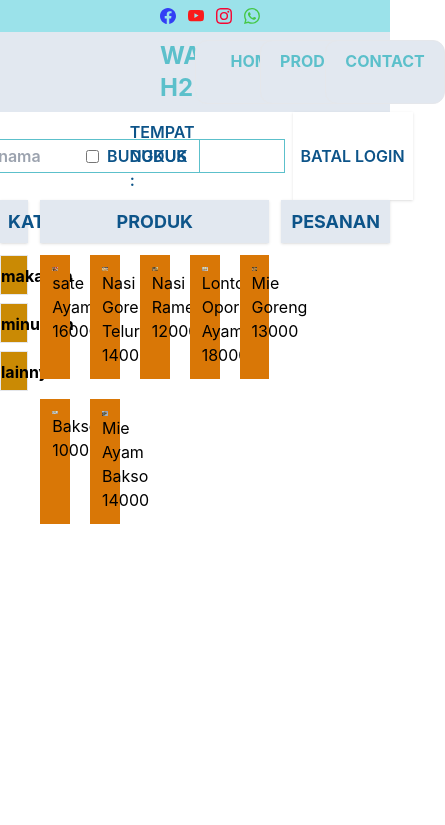
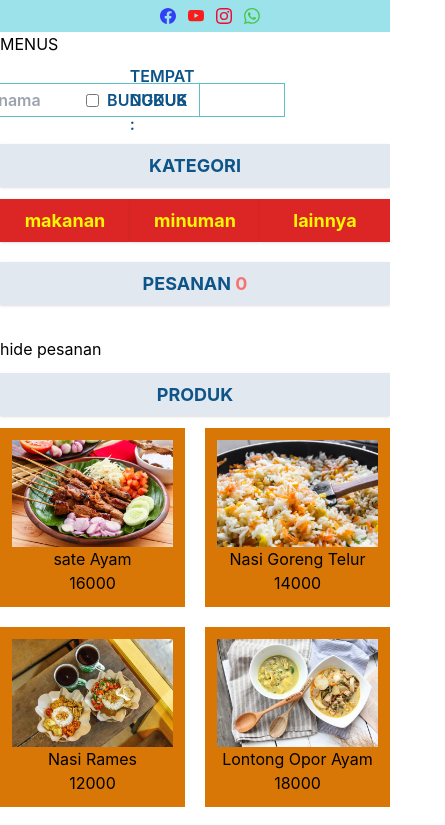
Before and after one commit to Rosyidimalang/new-e-food-stalls, a React (Create React App) app: page / in a window 390 px wide. Shown: the top 825 px of the page, 445 px wide, since content can reach past the window. Built offline with nearby package versions, Linux system fonts and the light colour scheme.

Commit message:
after presentation

```diff
--- a/src/App.js
+++ b/src/App.js
@@ -7,6 +7,7 @@ import { HiPlusCircle } from "react-icons/hi";
 import { BsChevronDown } from "react-icons/bs";
 import { FaTrash } from "react-icons/fa";
 import { RiDeleteBack2Fill } from "react-icons/ri";
+import { animation } from "./utils/constant";
 
 const menus = ["makanan", "minuman", "lainnya"];
 const product = {
@@ -43,6 +44,7 @@ const product = {
 export default function App() {
   const [pesanan, setPesanan] = useState([]);
   const [selectedMenu, setSelectedMenud] = useState("makanan");
+  const [tampilPesanan, settampilPesanan] = useState(true);
   const newPesanan = [...pesanan];
   const tambahkankepesanan = (valueyangdiklik) => {
     const newPesanan = [...pesanan];
@@ -85,20 +87,22 @@ export default function App() {
 
   return (
     <div>
-      <div className="grid grid-cols-10 gap-3">
-        <div>
-          <div className="font-bold text-[18px] text-[#0d5489] mb-3 shadow bg-slate-200 text-center py-2 px-2">KATEGORI</div>
+      <div className="flex flex-col md:grid grid-cols-10 gap-3">
+        <div className="md:order-1">
+          <div className=" font-bold text-[18px] text-[#0d5489] mb-3 shadow bg-slate-200 text-center py-2 px-2">KATEGORI</div>
+          <div className=" grid grid-cols-3 md:grid-cols-1 ">
             {menus.map((value, index) => (
-            <div className="border cursor-pointer  h-10 bg-yellow-600 text-center items-center font-bold mb-2 py-2" onClick={() => setSelectedMenud(value)}>
-              {value}
+              <div className="font-bold text-[18px] text-[#fff700] mb-2 shadow bg-red-600 py-2 text-center hover:bg-red-300 hover:text-[#f5f3ad]">
+                <button onClick={() => setSelectedMenud(value)}>{value}</button>
               </div>
             ))}
           </div>
-        <div className="col-span-6">
+        </div>
+        <div className="col-span-6 order-3 md:order-2">
           <div className="font-bold text-[18px] text-[#0d5489] mb-3 shadow bg-slate-200 text-center py-2 px-2">PRODUK</div>
-          <div className="grid grid-cols-5 gap-5 ">
+          <div className="grid grid-cols-2 md:grid-cols-5 gap-5 ">
             {product[selectedMenu].map((value, index) => (
-              <div onClick={() => tambahkankepesanan(value)} className="bg-amber-600 text-center p-3 ">
+              <div onClick={() => tambahkankepesanan(value)} className={`${animation} bg-amber-600 text-center p-3 `}>
                 <img src={value.gambar} alt="gambar" />
                 <div>{value.nama}</div>
                 <div>{value.harga}</div>
@@ -106,9 +110,13 @@ export default function App() {
             ))}
           </div>
         </div>
-        <div className="col-span-3 space-y-5">
-          <div className="font-bold text-[18px] text-[#0d5489] mb-3 shadow bg-slate-200 text-center py-2 px-2">PESANAN</div>
-          {pesanan.map((value, index) => (
+        <div className="col-span-3 space-y-5 order-2 md:order-3">
+          <div className="font-bold text-[18px] text-[#0d5489] mb-3 shadow bg-slate-200 text-center py-2 px-2">
+            PESANAN <span className="text-red-400">{pesanan.length} </span>{" "}
+          </div>
+          <button onClick={() => settampilPesanan(!tampilPesanan)}>{`${tampilPesanan ? "hide" : "tampilkan"}  pesanan`}</button>
+          {tampilPesanan &&
+            pesanan.map((value, index) => (
               <div className="bg-teal-500 p-7">
                 <div>
                   <div className="flex gap-[40px]  ">
--- a/src/Header.js
+++ b/src/Header.js
@@ -47,8 +47,8 @@ export default function Header() {
           </ul>
         </div>
       </div>
-      <div className="grid grid-cols-2 py-2 bg-slate-200">
-        <div className="px-[10rem] font-bold text-2xl text-[#5cc0cb] flex items-center">
+      <div className="hidden md:grid grid-cols-2 py-2 bg-slate-200">
+        <div className={` md:px-[10rem] font-bold text-2xl hover:text-yellow-500 text-[#5cc0cb] flex items-center`}>
           <h1>
             <a href="/index.js">WARMINDO H2</a>
           </h1>
@@ -77,6 +77,7 @@ export default function Header() {
           </div>
         </div>
       </div>
+      <div className="block md:hidden">MENUS</div>
       <div className="grid grid-cols-4">
         <div className="py-2 flex gap-2 items-center justify-center font-semibold text-[#0d5489]">
           Pembeli :
@@ -90,7 +91,7 @@ export default function Header() {
           <label>TEMPAT DUDUK :</label>
           <input type={"number"} min={"1"} max={"10"} className="ml-1 pl-1 py-1 border border-[#5cc0cb]" />
         </div>
-        <div className="py-2 flex items-center justify-center shadow w-[120px] mx-auto hover:shadow hover:bg-[#9be2ea] font-semibold text-[#0d5489] hover:text-[#ffff]">
+        <div className=" py-2 hidden md:flex items-center justify-center shadow w-[120px] mx-auto hover:shadow hover:bg-[#9be2ea] font-semibold text-[#0d5489] hover:text-[#ffff]">
           <button className="">BATAL LOGIN</button>
         </div>
       </div>
--- /dev/null
+++ b/src/utils/constant.js
@@ -0,0 +1 @@
+export const animation = "md:hover:scale-110 transition ease-in-out";
```
Lines whose indentation alone changed are shown as unchanged.
